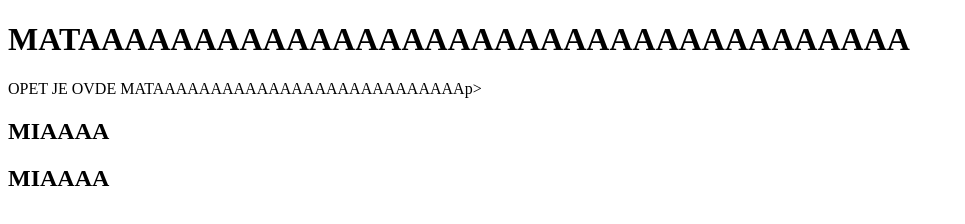
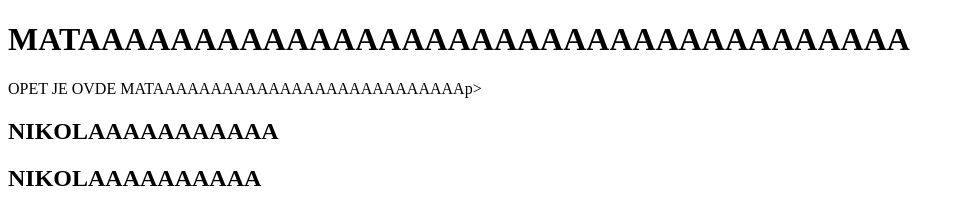
Before and after one commit to princeps1/PROBA, a plain HTML site: page index.html in a window 1280 px wide. Shown: the whole page, without its empty margins (0-965 px from the left). Drawn offline with Linux system fonts and the light colour scheme.

Commit message:
added NIKOLAAA

```diff
--- a/index.html
+++ b/index.html
@@ -9,7 +9,7 @@
     <h1>MATAAAAAAAAAAAAAAAAAAAAAAAAAAAAAAAAAAAA</h1>
     <p>OPET JE OVDE MATAAAAAAAAAAAAAAAAAAAAAAAAAAAp></p>
 
-    <h2>MIAAAA</h2>
-    <h2>MIAAAA</h2>
+    <h2>NIKOLAAAAAAAAAAA</h2>
+    <h2>NIKOLAAAAAAAAAA</h2>
   </body>
 </html>
```
